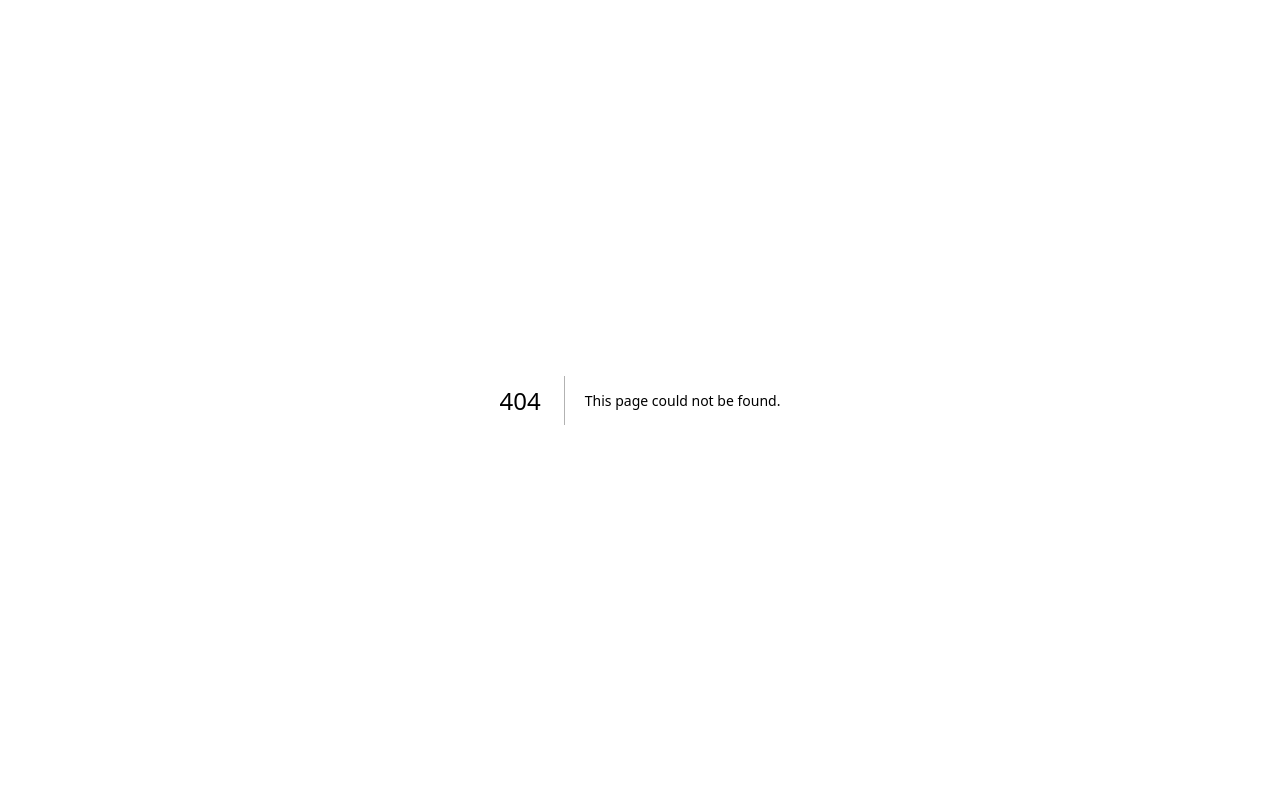
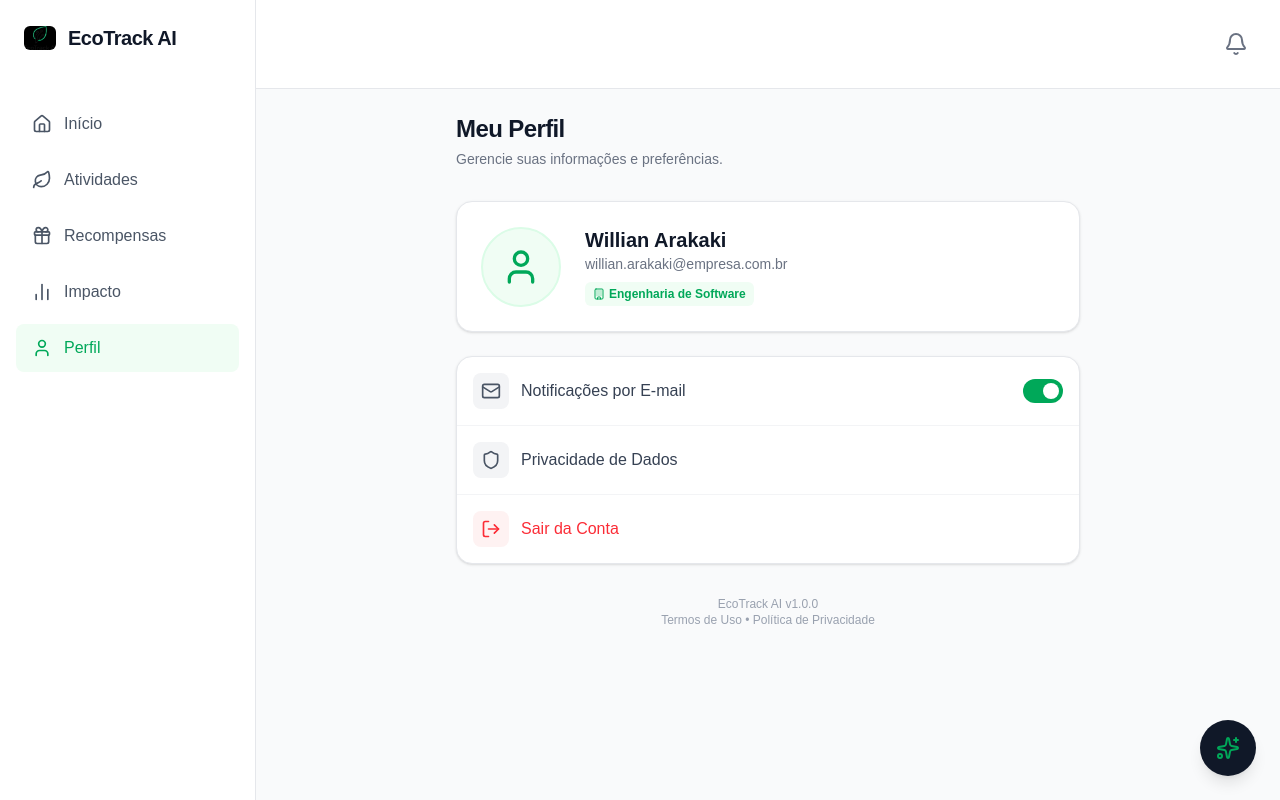
Before and after one commit to willarakaki/ecotrack-frontend, a Next.js app: page /profile in a window 1280 px wide. Before the commit this address had no page. Built offline with nearby package versions, Linux system fonts and the light colour scheme.

Commit message:
feat: add user profile page and expand activities flow

```diff
--- /dev/null
+++ b/src/app/(dashboard)/activities/energy/page.tsx
@@ -0,0 +1,23 @@
+import React from "react"
+import { CameraUploader } from "@/domains/activities/ui/camera-uploader"
+import { Plug } from "lucide-react"
+
+export default function EnergyPage() {
+  return (
+    <div className="flex flex-col p-4 md:p-6 w-full max-w-lg mx-auto pb-24">
+      <div className="mb-6 flex items-start gap-4">
+        <div className="bg-green-50 p-3 rounded-xl text-[#00a859]">
+          <Plug size={32} />
+        </div>
+        <div>
+          <h1 className="text-2xl font-bold text-gray-900 tracking-tight">Home Office</h1>
+          <p className="text-sm text-gray-500 mt-1">
+            Faça upload da sua conta de luz comprovando uso de fontes renováveis ou redução de consumo.
+          </p>
+        </div>
+      </div>
+
+      <CameraUploader activityName="Uso de Fontes Renováveis" points={40} />
+    </div>
+  )
+}
--- a/src/app/(dashboard)/activities/mobility/page.tsx
+++ b/src/app/(dashboard)/activities/mobility/page.tsx
@@ -9,7 +9,7 @@ export default function MobilityPage() {
         <p className="text-sm text-gray-500 mt-1">Valide seu transporte sustentável e ganhe pontos.</p>
       </div>
 
-      <CameraUploader />
+      <CameraUploader activityName="Transporte Público Metrô" points={50} />
     </div>
   )
 }
--- a/src/app/(dashboard)/activities/page.tsx
+++ b/src/app/(dashboard)/activities/page.tsx
@@ -16,14 +16,14 @@ export default function ActivitiesPage() {
       title: "Gestão de Resíduos",
       description: "Ganhe até 30 EcoPoints por descarte correto",
       icon: Recycle,
-      link: "#"
+      link: "/activities/waste"
     },
     {
       id: "energy",
       title: "Home Office Sustentável",
       description: "Valide sua economia de energia",
       icon: Plug,
-      link: "#"
+      link: "/activities/energy"
     }
   ]
 
--- /dev/null
+++ b/src/app/(dashboard)/activities/waste/page.tsx
@@ -0,0 +1,23 @@
+import React from "react"
+import { CameraUploader } from "@/domains/activities/ui/camera-uploader"
+import { Recycle } from "lucide-react"
+
+export default function WastePage() {
+  return (
+    <div className="flex flex-col p-4 md:p-6 w-full max-w-lg mx-auto pb-24">
+      <div className="mb-6 flex items-start gap-4">
+        <div className="bg-green-50 p-3 rounded-xl text-[#00a859]">
+          <Recycle size={32} />
+        </div>
+        <div>
+          <h1 className="text-2xl font-bold text-gray-900 tracking-tight">Gestão de Resíduos</h1>
+          <p className="text-sm text-gray-500 mt-1">
+            Valide o descarte correto do seu lixo reciclável ou eletrônico. Tire uma foto do material no ecoponto.
+          </p>
+        </div>
+      </div>
+
+      <CameraUploader activityName="Descarte de Recicláveis" points={30} />
+    </div>
+  )
+}
--- /dev/null
+++ b/src/app/(dashboard)/profile/page.tsx
@@ -0,0 +1,60 @@
+import React from "react"
+import { User, Mail, Building, Shield, LogOut } from "lucide-react"
+import { Button } from "@/shared/ui/button"
+import Link from "next/link"
+
+export default function ProfilePage() {
+  return (
+    <div className="flex flex-col p-4 md:p-6 w-full max-w-2xl mx-auto pb-24">
+      <div className="mb-8">
+        <h1 className="text-2xl font-bold text-gray-900 tracking-tight">Meu Perfil</h1>
+        <p className="text-sm text-gray-500 mt-1">Gerencie suas informações e preferências.</p>
+      </div>
+
+      <div className="bg-white border border-gray-200 rounded-2xl p-6 shadow-sm mb-6 flex items-center gap-6">
+        <div className="w-20 h-20 bg-green-50 rounded-full flex items-center justify-center text-[#00a859] border-2 border-green-100">
+          <User size={40} />
+        </div>
+        <div>
+          <h2 className="text-xl font-bold text-gray-900">Willian Arakaki</h2>
+          <p className="text-sm text-gray-500">willian.arakaki@empresa.com.br</p>
+          <div className="inline-flex items-center gap-1 mt-2 bg-green-50 text-[#00a859] px-2 py-1 rounded-md text-xs font-semibold">
+            <Building size={12} />
+            <span>Engenharia de Software</span>
+          </div>
+        </div>
+      </div>
+
+      <div className="bg-white border border-gray-200 rounded-2xl shadow-sm overflow-hidden mb-8">
+        <div className="p-4 border-b border-gray-100 flex items-center justify-between hover:bg-gray-50 cursor-pointer">
+          <div className="flex items-center gap-3">
+            <div className="p-2 bg-gray-100 rounded-lg text-gray-600"><Mail size={20} /></div>
+            <span className="font-medium text-gray-700">Notificações por E-mail</span>
+          </div>
+          <div className="w-10 h-6 bg-[#00a859] rounded-full relative">
+             <div className="w-4 h-4 bg-white rounded-full absolute right-1 top-1"></div>
+          </div>
+        </div>
+
+        <div className="p-4 border-b border-gray-100 flex items-center justify-between hover:bg-gray-50 cursor-pointer">
+          <div className="flex items-center gap-3">
+            <div className="p-2 bg-gray-100 rounded-lg text-gray-600"><Shield size={20} /></div>
+            <span className="font-medium text-gray-700">Privacidade de Dados</span>
+          </div>
+        </div>
+
+        <div className="p-4 flex items-center justify-between hover:bg-gray-50 cursor-pointer">
+          <Link href="/login" className="flex items-center gap-3 w-full">
+            <div className="p-2 bg-red-50 rounded-lg text-red-500"><LogOut size={20} /></div>
+            <span className="font-medium text-red-500">Sair da Conta</span>
+          </Link>
+        </div>
+      </div>
+
+      <div className="text-center text-xs text-gray-400">
+        <p>EcoTrack AI v1.0.0</p>
+        <p>Termos de Uso • Política de Privacidade</p>
+      </div>
+    </div>
+  )
+}
--- a/src/domains/activities/ui/camera-uploader.tsx
+++ b/src/domains/activities/ui/camera-uploader.tsx
@@ -8,7 +8,12 @@ import { useEcoStore } from "@/shared/store/use-eco-store"
 
 type ValidationState = "idle" | "uploading" | "processing" | "success" | "error"
 
-export function CameraUploader() {
+interface CameraUploaderProps {
+  activityName?: string;
+  points?: number;
+}
+
+export function CameraUploader({ activityName = "Sustentável", points = 50 }: CameraUploaderProps = {}) {
   const [state, setState] = useState<ValidationState>("idle")
   const { addEcoPoints } = useEcoStore()
   const router = useRouter()
@@ -23,7 +28,7 @@ export function CameraUploader() {
       // Simula o processamento do Gatekeeper Ollama + Gemini 3.5 demorando uns segundos
       setTimeout(() => {
         setState("success")
-        addEcoPoints(50, 1.2) // Soma na store global
+        addEcoPoints(points, 1.2) // Soma na store global
       }, 3000)
     }, 1000)
   }
@@ -35,7 +40,7 @@ export function CameraUploader() {
           <CheckCircle size={64} className="text-[#00a859]" />
         </div>
         <h2 className="text-2xl font-bold text-gray-900 mb-2">Evidência Validada com Sucesso!</h2>
-        <p className="text-lg text-[#00a859] font-bold mb-6">+50 EcoPoints Acumulados</p>
+        <p className="text-lg text-[#00a859] font-bold mb-6">+{points} EcoPoints Acumulados</p>
 
         <div className="bg-white border border-gray-200 rounded-xl w-full text-left p-4 mb-6 shadow-sm">
           <div className="flex items-center gap-2 mb-4 border-b border-gray-100 pb-2">
@@ -43,7 +48,7 @@ export function CameraUploader() {
             <span className="font-semibold text-gray-700">Log de Validação por IA</span>
           </div>
           <div className="space-y-2 text-sm">
-            <div className="flex justify-between"><span className="text-gray-500">Tipo:</span><span className="font-medium">Transporte Público Metrô</span></div>
+            <div className="flex justify-between"><span className="text-gray-500">Tipo:</span><span className="font-medium text-right max-w-[200px]">{activityName}</span></div>
             <div className="flex justify-between"><span className="text-gray-500">Data:</span><span className="font-medium">Hoje</span></div>
             <div className="flex justify-between"><span className="text-gray-500">Fraude:</span><span className="font-medium text-[#00a859]">Não Detectada</span></div>
           </div>
```
